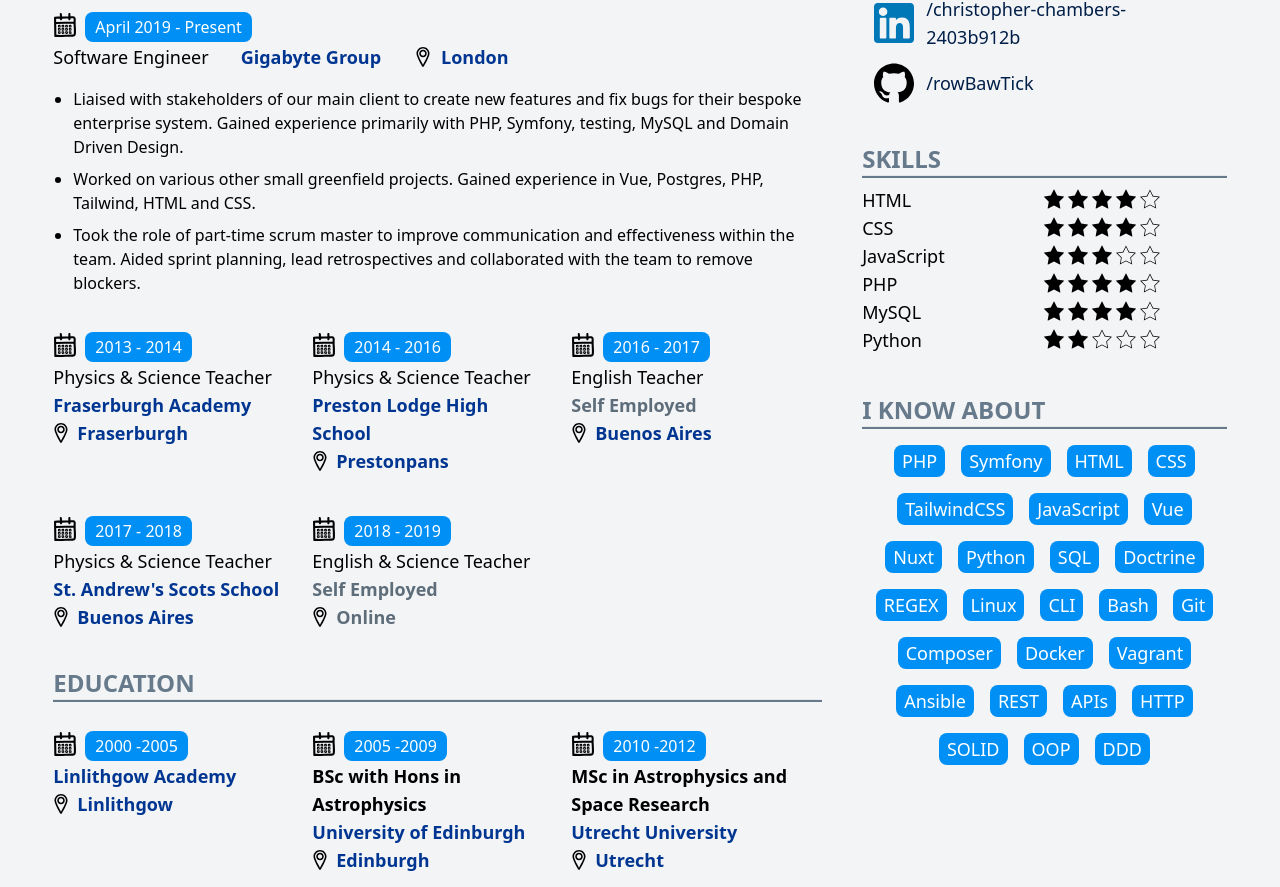
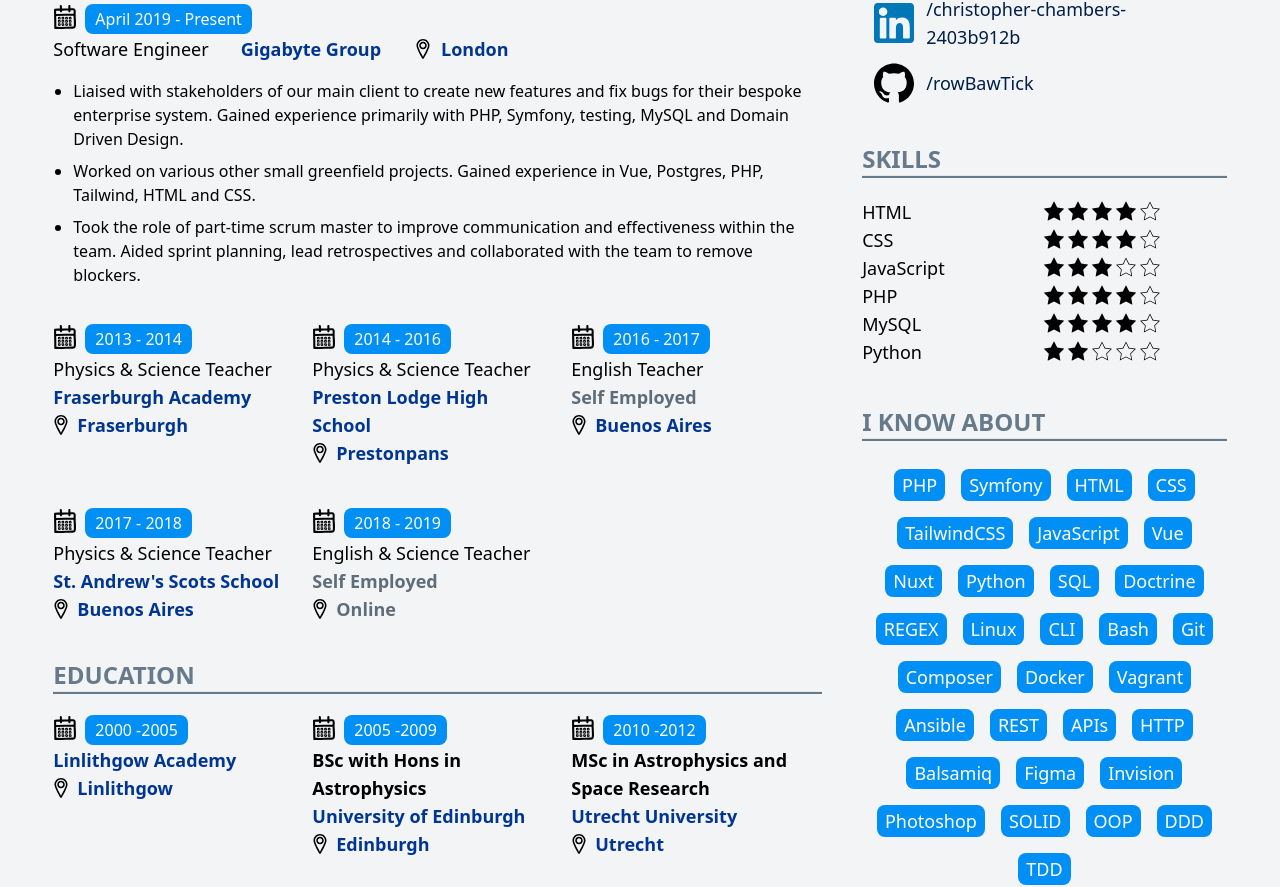
Before and after one commit to rowBawTick/cv, a Nuxt app: page / in a window 1280 px wide. Shown: the part 241-1128 px from the top of the page. Built offline with nearby package versions, Linux system fonts and the light colour scheme.

Commit message:
Adjusted layout for small and medium screens

```diff
--- a/components/Education.vue
+++ b/components/Education.vue
@@ -3,8 +3,8 @@
     <h1 class="uppercase text-2xl text-darkGrey font-semibold">Education</h1>
     <hr class="bg-darkGrey h-0.75" />
 
-    <div class="grid grid-cols-2 lg:grid-cols-3 grid-flow-row gap-1 lg:gap-2">
-      <div v-for="school in schools" class="mt-8 mr-5 ml-2 lg:ml-0">
+    <div class="grid grid-cols-2 lg:grid-cols-3 grid-flow-row gap-1 lg:gap-2 mb-8">
+      <div v-for="school in schools" class="mt-8 md:mt-6 mr-5 ml-2 lg:ml-0">
         <div class="flex">
           <img src="~/assets/img/icons/draw-calendar.svg" alt="" class="pr-2 -mt-0.5 h-6">
           <h3 class="text-white"><span class="bg-brand p-1 px-2.5 rounded-lg">{{ school.date }}</span></h3>
--- a/components/Experience.vue
+++ b/components/Experience.vue
@@ -5,12 +5,12 @@
     <hr class="bg-darkGrey h-0.75" />
 
     <!-- Gigabyte -->
-    <div class="mt-4 lg:mt-8">
+    <div class="mt-6">
       <div class="flex">
         <img src="~/assets/img/icons/draw-calendar.svg" alt="" class="mr-2 -mt-0.5 h-6">
         <h3 class="text-white font-medium"><span class="bg-brand p-1 px-2.5 rounded-lg">April 2019 - Present</span></h3>
       </div>
-      <div class="flex text-lg font-semibold my-2 lg:my-1">
+      <div class="flex text-lg font-semibold my-4 lg:my-1">
         <h3 class="pr-4 text-lg font-medium">Software Engineer</h3>
         <a href="https://gigabyte.software" class="px-4 text-brandDark hover:text-brand">
           Gigabyte Group
@@ -21,7 +21,7 @@
           <span class="block px-2">London</span>
         </a>
       </div>
-      <ul class="list-disc pl-5 pt-1">
+      <ul class="list-disc pl-5 lg:pt-1">
         <li class="my-2">
           Liaised with stakeholders of our main client to create new features and fix bugs for their bespoke
           enterprise system. Gained experience primarily with PHP, Symfony, testing, MySQL and Domain Driven
@@ -40,7 +40,7 @@
 
     <!-- Teaching -->
     <div class="grid grid-cols-2 lg:grid-cols-3 grid-flow-row gap-1 lg:gap-2">
-      <div v-for="teachingJob in teachingJobs" class="mt-8 lg:mr-5 ml-2 lg:ml-0">
+      <div v-for="teachingJob in teachingJobs" class="mt-5 lg:mt-8 lg:mr-5 ml-2 lg:ml-0">
         <div class="flex">
           <img src="~/assets/img/icons/draw-calendar.svg" alt="" class="pr-2 -mt-0.5 h-6">
           <h3 class="text-white font-medium"><span class="bg-brand p-1 px-2.5 rounded-lg">{{ teachingJob.date }}</span></h3>
--- a/components/Footer.vue
+++ b/components/Footer.vue
@@ -1,15 +1,15 @@
 <template>
-  <div class="mt-16 pb-5">
+  <div class="mt-10 md:mt-14 lg:mt-16 pb-5">
     <div class="flex justify-around">
       <a href="https://aws.amazon.com/" class="block">
         <h3 class="text-sm text-center">Hosted on</h3>
-        <img src="~/assets/img/logos/aws-logo.png" alt="" class="h-20 -mt-2 w-auto">
+        <img src="~/assets/img/logos/aws-logo.png" alt="" class="h-14 md:h-16 lg:h-20 -mt-2 w-auto">
       </a>
       <a href="https://nuxtjs.org/" class="block">
-        <img src="~/assets/img/logos/nuxt-logo.png" alt="" class="h-20 w-auto">
+        <img src="~/assets/img/logos/nuxt-logo.png" alt="" class="h-14 md:h-16 lg:h-20 w-auto">
       </a>
       <a href="https://tailwindcss.com/" class="block">
-        <img src="~/assets/img/logos/tailwind-logo.png" alt="" class="h-20 w-auto">
+        <img src="~/assets/img/logos/tailwind-logo.png" alt="" class="h-14 md:h-16 lg:h-20 w-auto">
       </a>
     </div>
   </div>
--- a/components/Skills.vue
+++ b/components/Skills.vue
@@ -4,7 +4,7 @@
     <div>
       <h1 class="uppercase text-2xl text-darkGrey font-semibold">Skills</h1>
       <hr class="bg-darkGrey h-0.75 mb-2" />
-      <div>
+      <div class="mt-5">
         <div v-for="language in languages" class="flex items-center">
           <h3 class="w-1/2 text-lg font-medium">{{ language.name }}</h3>
           <img v-for="star in language.rating" src="~/assets/img/icons/star.svg" alt="" class="h-5 pr-1 -mt-0.5">
@@ -17,7 +17,7 @@
     <div class="mt-10">
       <h1 class="uppercase text-2xl text-darkGrey font-semibold">I know about</h1>
       <hr class="bg-darkGrey h-0.75 mb-2" />
-      <div class="flex flex-wrap justify-center">
+      <div class="flex flex-wrap justify-center mt-5">
         <button v-for="skill in skills" class="btn btn--animate">{{ skill }}</button>
       </div>
     </div>
@@ -32,7 +32,7 @@
       skills: [
         "PHP", "Symfony", "HTML", "CSS", "TailwindCSS", "JavaScript", "Vue", "Nuxt", "Python", "SQL", "Doctrine",
         "REGEX", "Linux", "CLI", "Bash", "Git", "Composer", "Docker", "Vagrant", "Ansible", "REST", "APIs", "HTTP",
-        "SOLID", "OOP", "DDD",
+        "Balsamiq", "Figma", "Invision", "Photoshop", "SOLID", "OOP", "DDD", "TDD"
       ],
       languages: [
         {
--- a/pages/index.vue
+++ b/pages/index.vue
@@ -3,7 +3,7 @@
     <div class="w-11/12 mx-auto">
       <Heading />
 
-      <div class="flex flex-col lg:grid lg:grid-cols-3 lg:gap-10 mt-4">
+      <div class="flex flex-col lg:grid lg:grid-cols-3 lg:gap-10 mt-8 lg:mt-4">
         <!-- main body -->
         <div class="lg:col-span-2">
           <Experience />
@@ -11,11 +11,11 @@
         </div>
 
         <!-- sidebar -->
-        <div class="lg:grid-body__sidebar text-lg">
+        <div class="text-lg">
           <!-- Find me online -->
           <h1 class="uppercase text-2xl text-darkGrey font-semibold">Find me online</h1>
           <hr class="bg-darkGrey h-0.75" />
-          <a href="https://www.linkedin.com/in/christopher-chambers-2403b912b" class="flex items-center mt-3 pl-3">
+          <a href="https://www.linkedin.com/in/christopher-chambers-2403b912b" class="flex items-center mt-5 lg:mt-3 pl-3">
             <img src="~/assets/img/logos/linkedin.svg" alt="" class="h-10">
             <h3 class="px-3 text-brandDarker font-medium hover:text-brand">/christopher-chambers-2403b912b</h3>
           </a>
```
